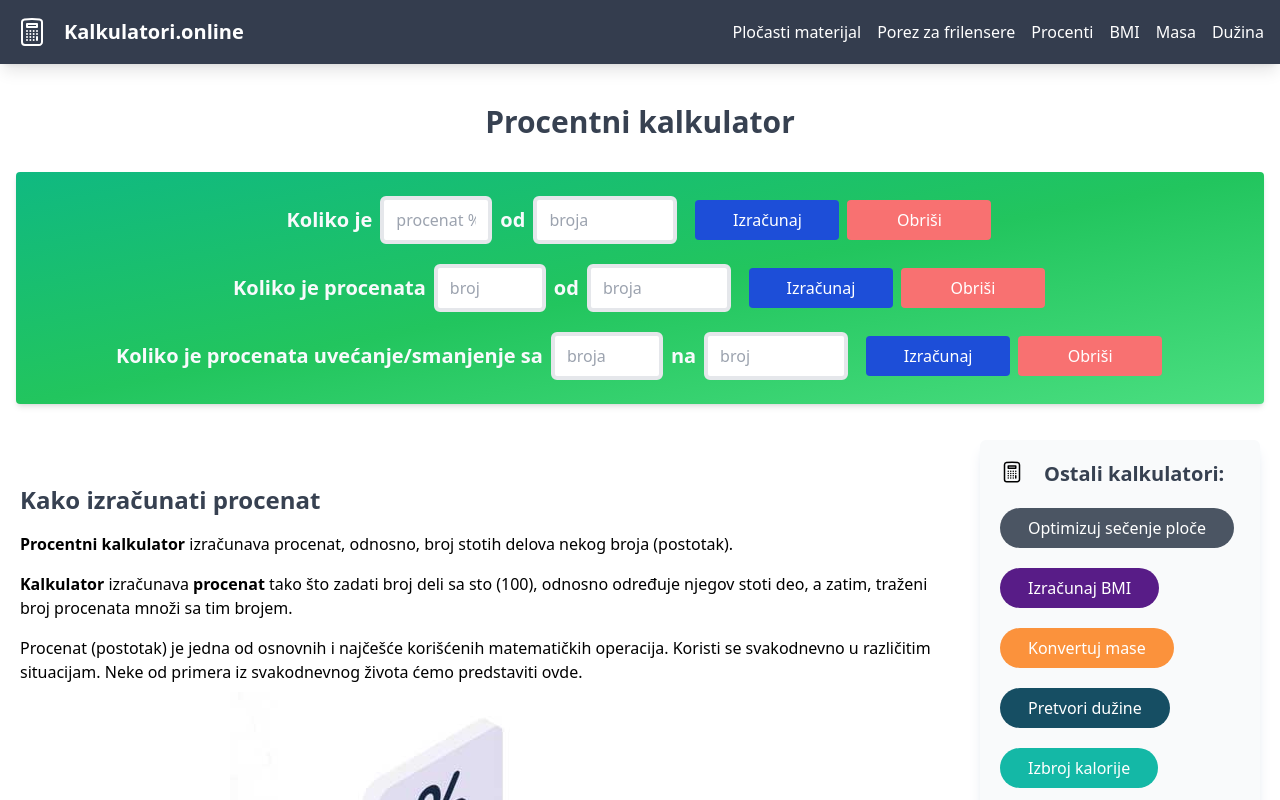
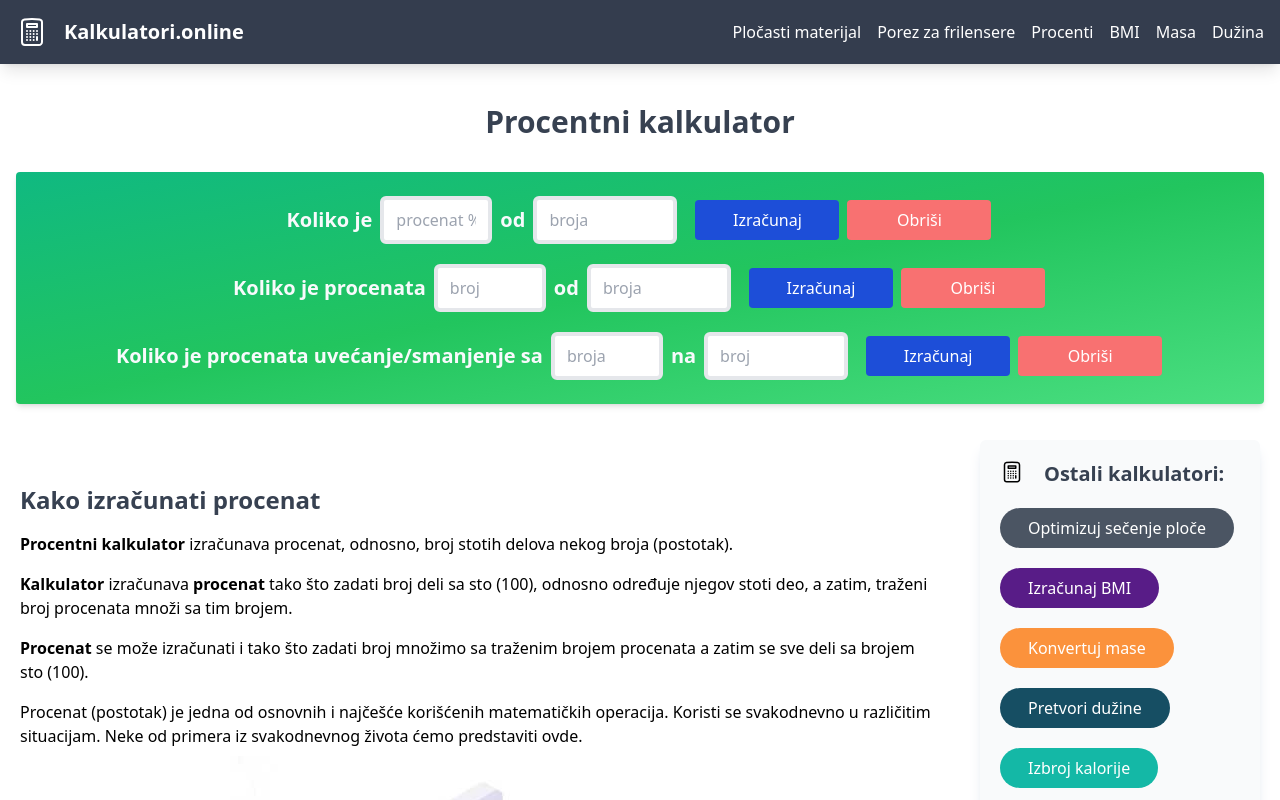
Before and after one commit to mtvc/kalkulator, a Next.js app: page /procenti in a window 1280 px wide. Shown: the top 800 px of the page. Built offline with nearby package versions, Linux system fonts and the light colour scheme.

Commit message:
small update

```diff
--- a/app/_components/textovi/ProcentiText.js
+++ b/app/_components/textovi/ProcentiText.js
@@ -14,6 +14,10 @@ function ProcentiText() {
           <b>Kalkulator</b> izračunava <b>procenat</b> tako što zadati broj deli
           sa sto (100), odnosno određuje njegov stoti deo, a zatim, traženi broj
           procenata množi sa tim brojem.
+        </p>
+        <p className="py-2">
+          <b>Procenat</b> se može izračunati i tako što zadati broj množimo sa
+          traženim brojem procenata a zatim se sve deli sa brojem sto (100).
         </p>
         <p className="py-2">
           Procenat (postotak) je jedna od osnovnih i najčešće korišćenih
--- a/app/layout.js
+++ b/app/layout.js
@@ -20,7 +20,7 @@ const geistMono = localFont({
 export const metadata = {
   title: {
     default: "Online kalkulatori",
-    template: "%s - Online kalkulatori",
+    template: "%s - Online kalkulator",
   },
   description: "Online kalkulatori - procenti, dužine, bmi, mase...",
 };
```
